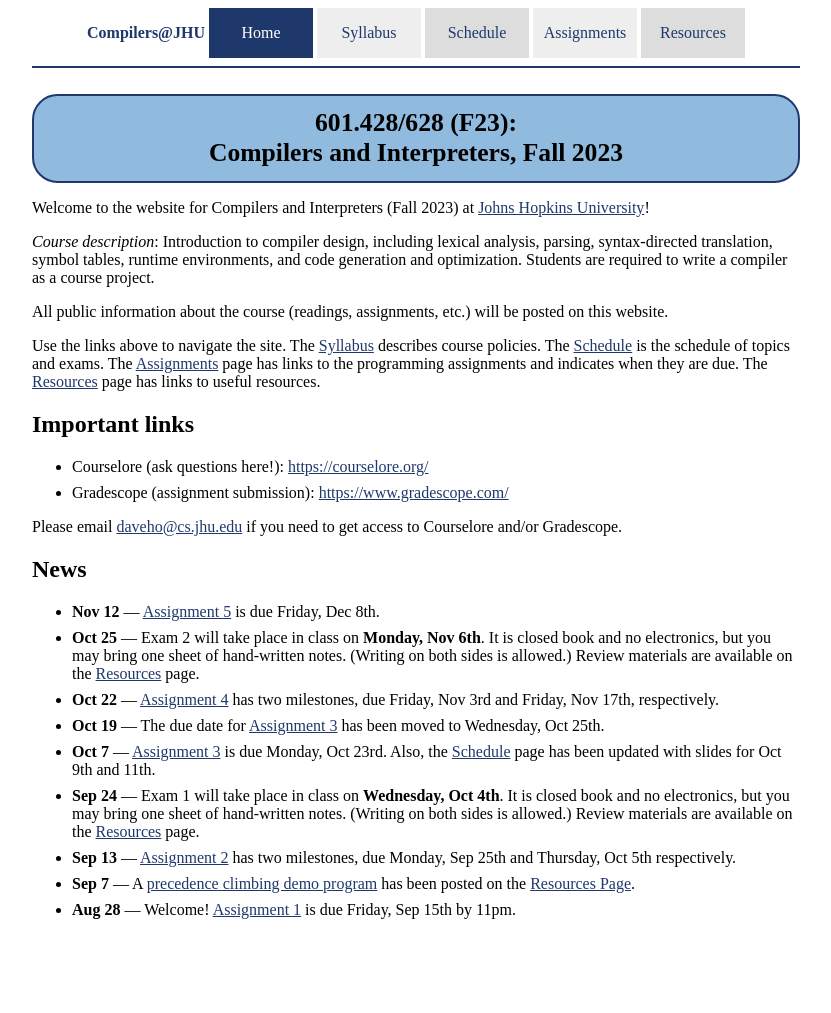
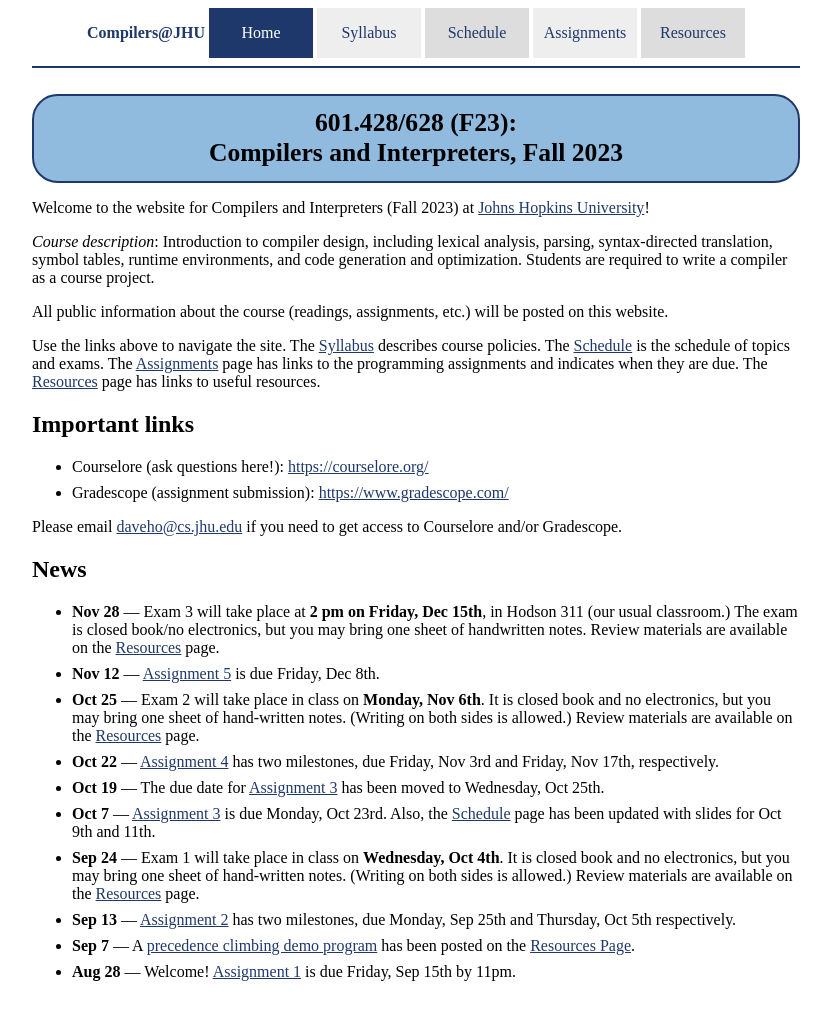
Before and after one commit to jhucompilers/fall2023, a Jekyll site: the page built from index.md, in a window 1280 px wide. Shown: the whole page, without its empty margins (224-1055 px from the left). Built offline with Jekyll 4.4.1, drawn with Linux system fonts in a browser that asks for light colours; before the commit the page ends 951 px from its top, so only the background shows below that.

Commit message:
review materials, details for exam 3

```diff
--- a/index.md
+++ b/index.md
@@ -31,6 +31,10 @@ and/or Gradescope.
 
 ## News
 
+* **Nov 28** — Exam 3 will take place at **2 pm on Friday, Dec 15th**,
+  in Hodson 311 (our usual classroom.) The exam is closed book/no electronics,
+  but you may bring one sheet of handwritten notes. Review materials are
+  available on the [Resources](resources.html) page.
 * **Nov 12** — [Assignment 5](assign/assign05.html) is due
   Friday, Dec 8th.
 * **Oct 25** — Exam 2 will take place in class on **Monday, Nov 6th**.
```
Also changed, not shown: resources.md (+1 -2 lines), 2 other files.
